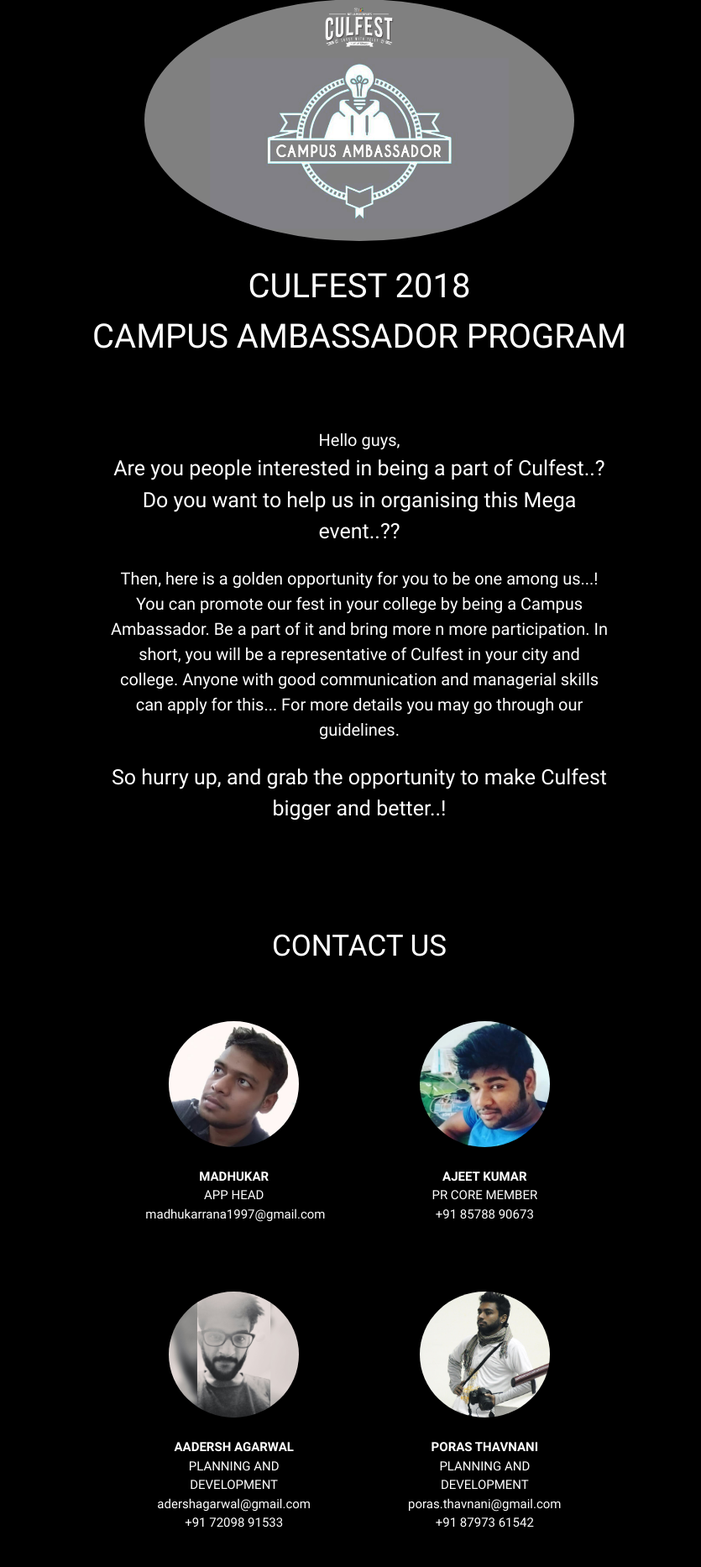
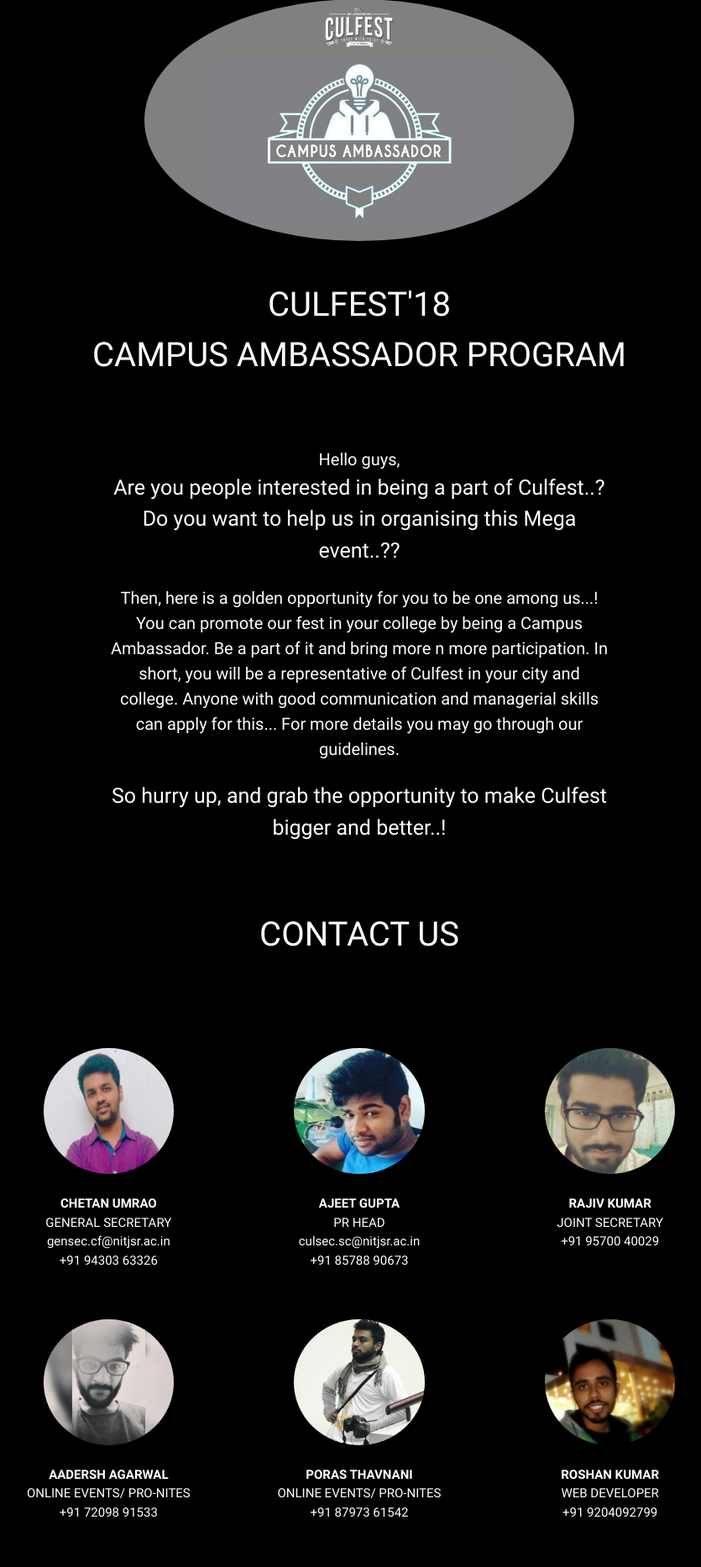
Before and after one commit to aryankumarnit/ca_culfest, a Django app: page / in a window 1280 px wide. Shown: the part 124-1990 px from the top of the page at 84% size, without its empty margins (212-1047 px from the left). Before the commit the page ends 1943 px from the top, so only its background shows below. Run offline with Django 3.2, Linux system fonts and the light colour scheme.

Commit message:
responsive changes

```diff
--- a/home/forms.py
+++ b/home/forms.py
@@ -40,7 +40,7 @@
     def __init__(self, *args, **kwargs):
         super(ProfileForm, self).__init__(*args, **kwargs)
         # Making name required
-        self.fields['alt_email'].required = True
+
         self.fields['college'].required = True
         self.fields['phone'].required = True
         self.fields['year_of_grad'].required = True
@@ -93,7 +93,7 @@
         model = File
         fields = ('description', 'document', )
         labels = {
-            'description': _('File Description '),
+            'description': _('Contacts Description '),
         }
         widgets = {
             'document': forms.FileInput(attrs={'class': 'fileupload'}),
--- a/home/templates/index.html
+++ b/home/templates/index.html
@@ -60,8 +60,8 @@
 	              <img src="{% static "images/CA_graphic.jpg" %} ">
 	            </div>
 	            <div class="card-content center">
-
-	              <p id="culfest18" style="font-size:40px;color:#fff;margin:0">CULFEST 2018</p>
+	        	 <br/>
+	              <p id="culfest18" style="font-size:40px;color:#fff">CULFEST'18</p>
 				  <p id="ca" style="font-size:40px;color:#fff">CAMPUS AMBASSADOR PROGRAM</p>
 	            </div>
 	          </div>
@@ -94,21 +94,21 @@
 
 
 		<div class="container transparent center">
-			    		<br/><br/>
-			    		<p style="color:#fff;font-size:35px">CONTACT US<p>
+						<p style="color:#fff;font-size:40px">CONTACT US<p>
+			    		<br/>
 				    	<div class="row">
-				    		<div class="col s1 m1 l2"></div>
-					        <div class="col s12 m12 l4">
+
+							<div class="col s12 m12 l4">
 					          	<div class="card transparent" style="height:300px;padding:20px">
 					            	<div class="card-image">
-					              		<img src="{% static "images/madhukar1.jpg" %}" class="responsive-img" style="height:150px" />
+					              		<img src="{% static "images/Chetan.jpg" %}" class="responsive-img" style="height:150px" />
 
 					            	</div>
 					            	<div class="card-content center">
-					              		<p><b>MADHUKAR</b></p>
-					              		<P>APP HEAD</P>
-					              		<P>madhukarrana1997@gmail.com</P>
-					              		<P></P>
+					              		<p><b>CHETAN UMRAO</b></p>
+					              		<P>GENERAL SECRETARY</P>
+					              		<P>gensec.cf@nitjsr.ac.in</P>
+					              		<P>+91 94303 63326</P>
 					            	</div>
 					          	</div>
 					        </div>
@@ -120,20 +120,35 @@
 
 					            	</div>
 					            	<div class="card-content center">
-					              		<p><b>AJEET KUMAR</b></p>
-					              		<P>PR CORE MEMBER</P>
-					              		<P></P>
+					              		<p><b>AJEET GUPTA</b></p>
+					              		<P>PR HEAD</P>
+					              		<P>culsec.sc@nitjsr.ac.in</P>
 					              		<P>+91 85788 90673</P>
 					            	</div>
 					          	</div>
 					        </div>
 
-							<div class="col s1 m1 l2"></div>
+					        <div class="col s12 m12 l4">
+					          	<div class="card transparent" style="height:300px;padding:20px">
+					            	<div class="card-image">
+					              		<img src="{% static "images/Rajiv.jpeg" %}" class="responsive-img" style="height:150px" />
+
+					            	</div>
+					            	<div class="card-content center">
+					              		<p><b>RAJIV KUMAR</b></p>
+					              		<P>JOINT SECRETARY</P>
+					              		<P>+91 95700 40029</P>
+					              		<P></P>
+					            	</div>
+					          	</div>
+					        </div>
+
+
 
 					    </div>
 
 						<div class="row">
-				    		<div class="col s1 m1 l2"></div>
+
 					        <div class="col s12 m12 l4">
 					          	<div class="card transparent" style="height:300px;padding:20px">
 					            	<div class="card-image">
@@ -142,9 +157,9 @@
 					            	</div>
 					            	<div class="card-content center">
 					              		<p><b>AADERSH AGARWAL</b></p>
-					              		<P>PLANNING AND DEVELOPMENT</P>
-					              		<P>adershagarwal@gmail.com</P>
+					              		<P>ONLINE EVENTS/ PRO-NITES</P>
 					              		<P>+91 72098 91533</P>
+					              		<P></P>
 					            	</div>
 					          	</div>
 					        </div>
@@ -157,14 +172,28 @@
 					            	</div>
 					            	<div class="card-content center">
 					              		<p><b>PORAS THAVNANI</b></p>
-					              		<P>PLANNING AND DEVELOPMENT</P>
-					              		<P>poras.thavnani@gmail.com</P>
+					              		<P>ONLINE EVENTS/ PRO-NITES</P>
 					              		<P>+91 87973 61542</P>
+					              		<P></P>
 					            	</div>
 					          	</div>
 					        </div>
 
-							<div class="col s1 m1 l2"></div>
+							<div class="col s12 m12 l4">
+					          	<div class="card transparent" style="height:300px;padding:20px">
+					            	<div class="card-image">
+					              		<img src="{% static "images/rospic.jpg" %}" class="responsive-img" style="height:150px" />
+
+					            	</div>
+					            	<div class="card-content center">
+					              		<p><b>ROSHAN KUMAR</b></p>
+					              		<P>WEB DEVELOPER</P>
+					              		<P>+91 9204092799</P>
+					              		<P></P>
+					            	</div>
+					          	</div>
+					        </div>
+
 
 					    </div>
 
--- a/home/templates/register.html
+++ b/home/templates/register.html
@@ -32,6 +32,8 @@
        <div class="row">
        		<div class="input-field col s12 m12 l12 ">
        	<center>
+          <br/>
+          <br/>
         {{ field.label_tag }}
 		</center>
          {{ field }}
@@ -43,6 +45,8 @@
          <div class="row">
         	<div class="input-field col s12 m12 l12 ">
         <center>
+          <br/>
+          <br/>
         {{ field.label_tag }}
 		</center>
          {{ field }}
```
Also changed, not shown: home/static/css/style.css (+37 -9 lines), home/templates/base.html (+72 -36 lines), home/static/images/Chetan.jpg (added), home/static/images/Rajiv.jpeg (added), home/static/images/file.png (added), home/static/images/rospic.jpg (added).
